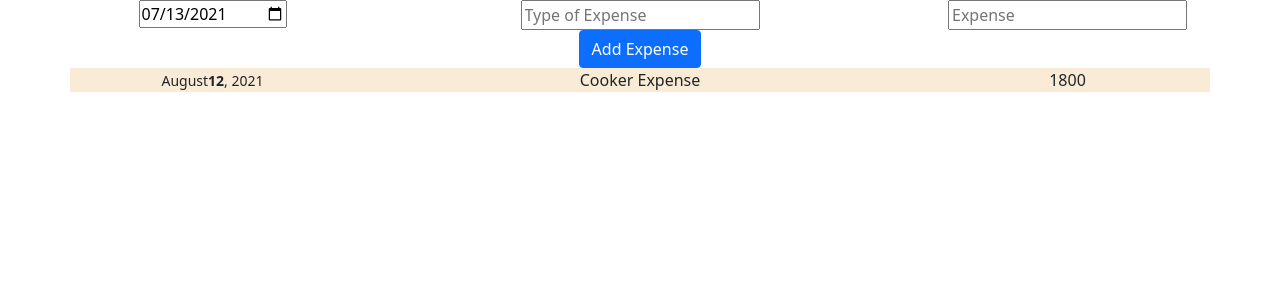
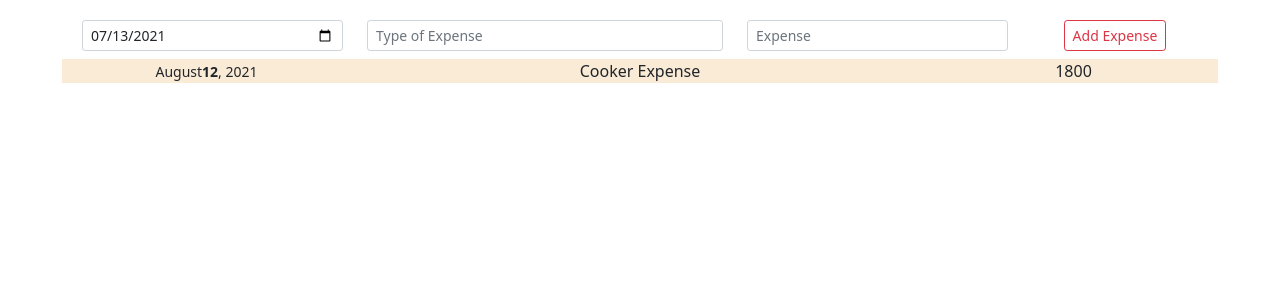
Before and after one commit to i-am-ajay/expense_manager, a React (Create React App) app: page / in a window 1280 px wide. Shown: the top 300 px of the page. Built offline with nearby package versions, Linux system fonts and the light colour scheme.

Commit message:
resolving error while adding expense

```diff
--- a/src/Components/expenses/expenses/add_expense.js
+++ b/src/Components/expenses/expenses/add_expense.js
@@ -2,16 +2,14 @@ import './add_expense.css'
 
 const AddExpense = props =>{
     return (
-        <div>
-            <div className="row">
-                <div className="col-3"><input type="date" value={props.expense_obj.expense_date} onChange={props.object_creater }/></div>
-                <div className="col-6"><input type="text" value={props.expense_obj.expense_type} onChange={props.object_creater }
+        <div className="m-1">
+            <div className="row p-1">
+                <div className="col-3"><input id="e_date" className="form-control form-control-sm" type="date" value={props.expense_obj.expense_date} onChange={props.object_creater }/></div>
+                <div className="col-4"><input id="e_type" className="form-control form-control-sm" type="text" value={props.expense_obj.expense_type} onChange={props.object_creater }
                     placeholder="Type of Expense"/></div>
-                <div className="col-3"><input type="text" value={props.expense_obj.expense} onChange={props.object_creater}
+                <div className="col-3"><input id="exp" className="form-control form-control-sm" type="text" value={props.expense_obj.expense} onChange={props.object_creater}
                     placeholder="Expense"/></div>
-            </div>
-            <div>
-                <button className="btn btn-primary" onClick={props.addExpenseHandler}>Add Expense</button>
+                <div className="col-2"><button className="btn btn-sm btn-outline-danger" onClick={props.add_handler}>Add Expense</button></div>
             </div>
         </div>
     );
--- a/src/Components/expenses/expenses/expense_manager.js
+++ b/src/Components/expenses/expenses/expense_manager.js
@@ -16,53 +16,61 @@ const ExpenseManager = props =>{
     // array of expense
     const [expenseObjArray, addExpenseObj] = useState([
                                                 {
-                                                    "expense-date":new Date(2021,7,12),
+                                                    "expense_date":new Date(2021,7,12),
                                                     "expense_type":"Cooker Expense",
                                                     "expense": 1800.0
                                                 },
                                                 {
-                                                    "expense-date":new Date(2019,7,1),
+                                                    "expense_date":new Date(2019,7,1),
                                                     "expense_type":"Laptop Expense",
                                                     "expense": 63000.0
                                                 }
                                             ]);
 
 
-    const [expenseComponentArray, addExpenseComponent] = useState(expenseObjArray.filter(e => e['expense-date'].getFullYear() == new Date().getFullYear()).map(
+    const [expenseComponentArray, addExpenseComponent] = useState(expenseObjArray.filter(e => e['expense_date'].getFullYear() == new Date().getFullYear()).map(
         element =>{
             console.log(element);
-            return <Expense expense_date = {element['expense-date']} expense_type = {element['expense_type']}
+            return <Expense expense_date = {element['expense_date']} expense_type = {element['expense_type']}
             expense={element['expense']}></Expense>
         }
     ));
 
     /** Methods to handle various operation */
     const setExpenseObjectHandler = event =>{
-        if(event.target.id === ""){
+        if(event.target.id === "e_date"){
             createExpense(prvState =>{
                 return {...prvState,"expense_date":event.target.value};
             })
         }
-        else if(event.target.id === ""){
+        else if(event.target.id === "e_type"){
             createExpense(prvState =>{
                 return {...prvState,"expense_type":event.target.value};
             })
         }
-        else if(event.target.id === ""){
+        else if(event.target.id === "exp"){
             createExpense( prvState =>{
                 return {...prvState,"expense":event.target.value};
             })
         }
     }
     const addExpenseHandler = event =>{
+        console.log(expenseObjArray);
         addExpenseObj(prvState =>{
             return [...prvState,expenseObj];
         });
         // if selected filter matches expense year then re render the expense on screen.
+        addExpenseComponent(prvState =>{
+            expenseObjArray.map(element =>{
+                console.log(element);
+                return <Expense expense_date = {element['expense_date']} expense_type = {element['expense_type']}
+                expense={element['expense']}></Expense>
+            })
+        })
     }
 
     return (
-        <div className="container">
+        <div className="container p-1 m-2 mx-auto">
             <AddExpense expense_obj = {expenseObj} object_creater = {setExpenseObjectHandler} add_handler={addExpenseHandler}></AddExpense>
             <div>{expenseComponentArray}</div>
         </div>
```
